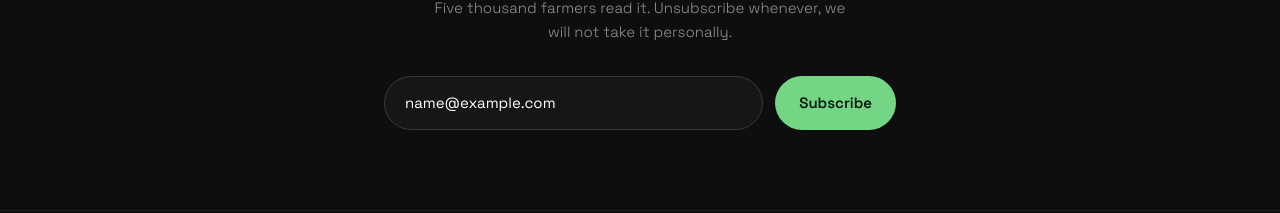
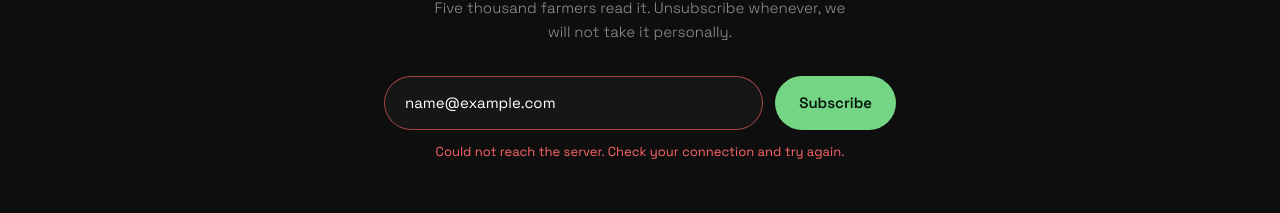
Before and after one commit to jpdevhub/Agronavis-web, a Next.js app: page /blog in a window 1280 px wide. Both pictures are taken after typing "name@example.com" into the empty fields and a click on the button "Subscribe". Shown: the part 1750-1963 px from the top of the page. Built offline with nearby package versions, Linux system fonts and the light colour scheme; no server answers.

Commit message:
feat(blog): wire the newsletter form to the API
Replaces the preventDefault stub with a real submission.

```diff
--- a/components/blog/NewsletterForm.tsx
+++ b/components/blog/NewsletterForm.tsx
@@ -1,24 +1,50 @@
 'use client';
 
+import { useFormSubmit } from '@/components/forms/useFormSubmit';
+
 export default function NewsletterForm() {
+  const { status, error, fieldErrors, handleSubmit } = useFormSubmit('newsletter');
+
+  if (status === 'sent') {
     return (
-    <form
-      onSubmit={(e) => e.preventDefault()}
-      className="mx-auto mt-8 flex max-w-lg flex-wrap justify-center gap-3"
-    >
+      <p role="status" className="mt-8 text-[0.9375rem] font-medium text-accent">
+        You are on the list. Check your inbox.
+      </p>
+    );
+  }
+
+  const message = fieldErrors.email || error;
+
+  return (
+    <form onSubmit={handleSubmit} noValidate className="mx-auto mt-8 max-w-lg">
+      <div aria-hidden className="absolute -left-[9999px] h-px w-px overflow-hidden">
+        <input name="company_website" type="text" tabIndex={-1} autoComplete="off" />
+      </div>
+      <div className="flex flex-wrap justify-center gap-3">
         <input
           type="email"
+          name="email"
           required
           placeholder="you@yourfarm.com"
           aria-label="Email address"
-        className="min-w-[240px] flex-1 rounded-full border border-hairline-strong bg-raised px-5 py-3.5 text-[0.9375rem] text-ink placeholder:text-ink-faint focus:border-accent-line focus:outline-none"
+          aria-invalid={!!message}
+          className={`min-w-[240px] flex-1 rounded-full border bg-raised px-5 py-3.5 text-[0.9375rem] text-ink placeholder:text-ink-faint focus:outline-none ${
+            message ? 'border-red-400/60' : 'border-hairline-strong focus:border-accent-line'
+          }`}
         />
         <button
           type="submit"
-        className="rounded-full bg-accent px-6 py-3.5 text-[0.9375rem] font-semibold text-on-accent transition-colors hover:bg-accent-hover"
+          disabled={status === 'sending'}
+          className="rounded-full bg-accent px-6 py-3.5 text-[0.9375rem] font-semibold text-on-accent transition-colors hover:bg-accent-hover disabled:opacity-70"
         >
-        Subscribe
+          {status === 'sending' ? 'Signing up' : 'Subscribe'}
         </button>
+      </div>
+      {message && (
+        <p role="alert" className="mt-3 text-[0.8125rem] text-red-400">
+          {message}
+        </p>
+      )}
     </form>
   );
 }
```
Lines whose indentation alone changed are shown as unchanged.
